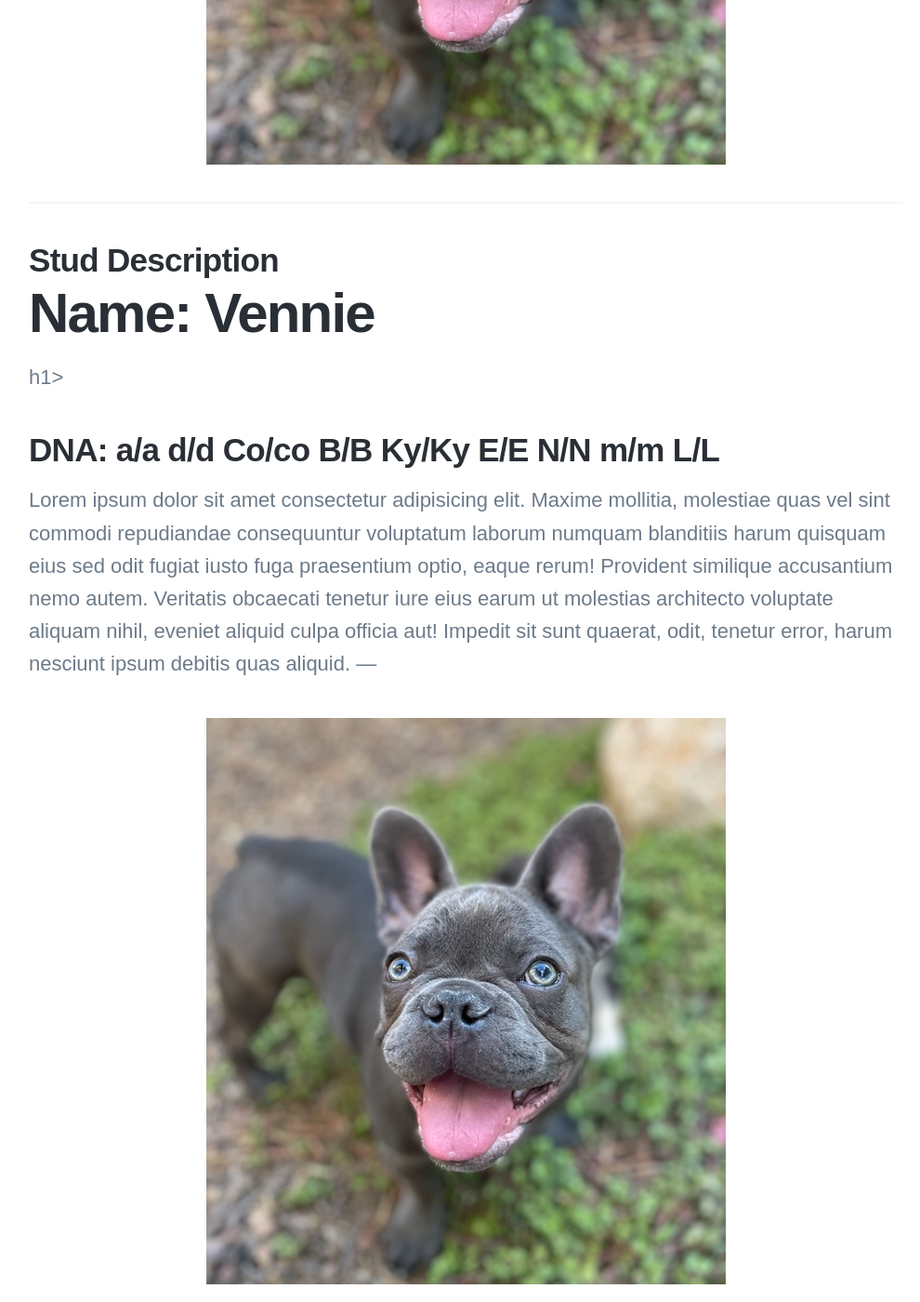
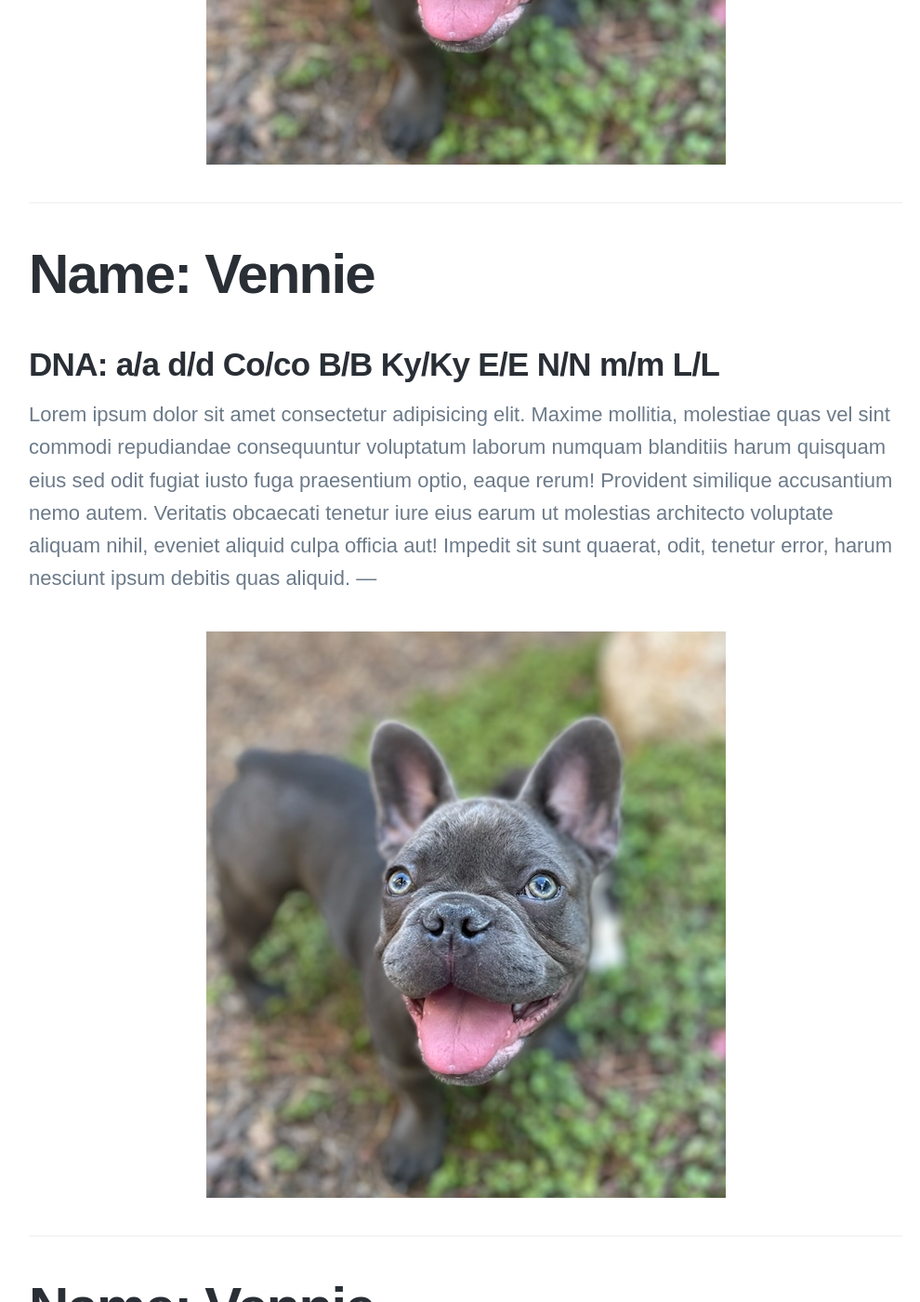
Before and after one commit to jcsodenkamp/jcsodenkamp.github.io, a Jekyll site: the page built from _projects/studs.md, in a window 1280 px wide and 1400 px high, scrolled down 1034 px. Shown: the whole window at 93% size, without its empty margins (139-1129 px from the left). Built offline with Jekyll 4.4.1, drawn with Linux system fonts in a browser that asks for light colours; nearby versions of some CDN libraries; some web fonts are replaced.

Commit message:
Update studs.md

```diff
--- a/_projects/studs.md
+++ b/_projects/studs.md
@@ -11,9 +11,7 @@ featured_image: '/images/demo/stud.png'
 
 ---
 
-## Stud Description
-
-<h1>Name: Vennie </h1>h1>
+<h1>Name: Vennie </h1>
 <h2>DNA: a/a d/d Co/co B/B Ky/Ky E/E N/N m/m L/L </h2>
 Lorem ipsum dolor sit amet consectetur adipisicing elit. Maxime mollitia,
 molestiae quas vel sint commodi repudiandae consequuntur voluptatum laborum
@@ -27,7 +25,8 @@ tenetur error, harum nesciunt ipsum debitis quas aliquid.
 ![](/images/demo/stud.png)
 
 ---
-<h1>Name: Vennie </h1>h1>
+
+<h1>Name: Vennie </h1>
 <h2>DNA: a/a d/d Co/co B/B Ky/Ky E/E N/N m/m L/L </h2>
 Lorem ipsum dolor sit amet consectetur adipisicing elit. Maxime mollitia,
 molestiae quas vel sint commodi repudiandae consequuntur voluptatum laborum
```
